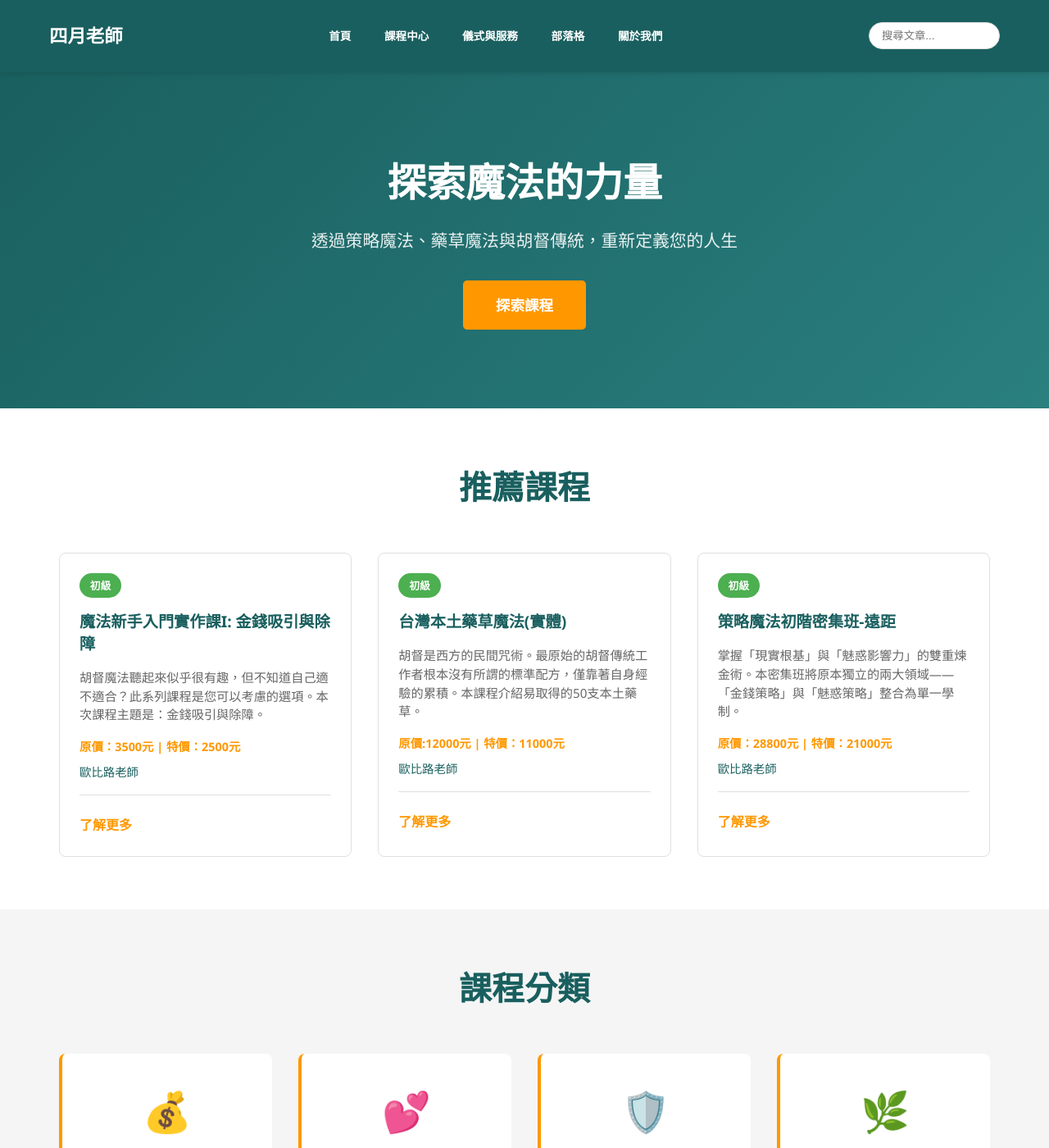
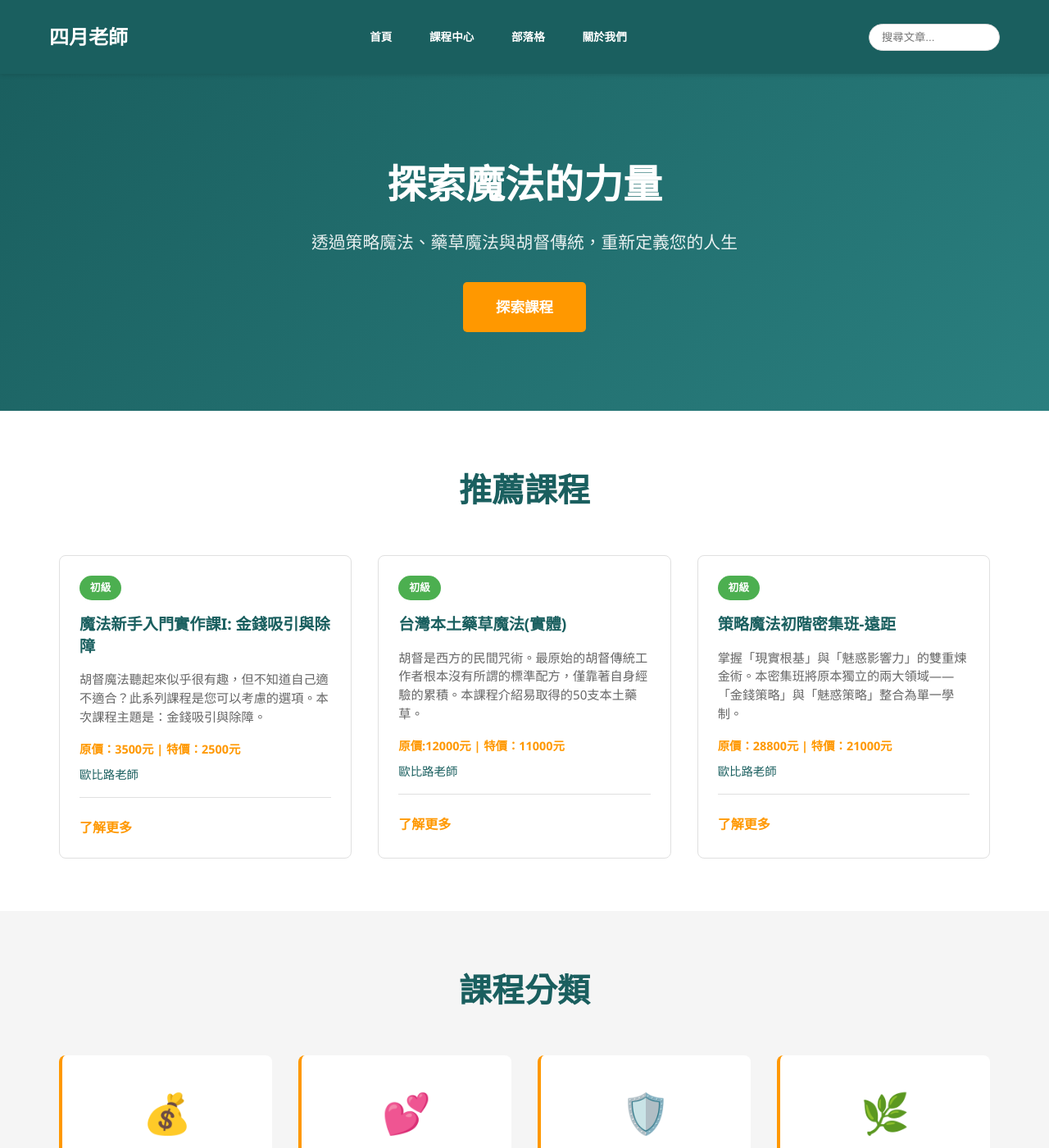
Before and after one commit to light4uliuphone-lang/hoodoo, a Jekyll site: the page built from index.html, in a window 1280 px wide and 1400 px high. Shown: the whole window at 82% size. Built offline with Jekyll 4.4.1, drawn with Linux system fonts in a browser that asks for light colours; comment, search, counter and statistics services are not loaded.

Commit message:
Update default.html

```diff
--- a/_layouts/default.html
+++ b/_layouts/default.html
@@ -5,13 +5,13 @@
     <meta name="viewport" content="width=device-width, initial-scale=1.0">
     <title>{{ page.title | default: site.title }}</title>
     <link rel="stylesheet" href="{{ '/css/style.css' | relative_url }}">
-
     <style>
-        /* 搜尋引擎專用樣式 */
+        /* 1. 導覽列佈局 */
         .nav-container { display: flex; justify-content: space-between; align-items: center; max-width: 1200px; margin: 0 auto; padding: 10px 20px; }
-        .nav-menu { display: flex; list-style: none; margin: 0; padding: 0; gap: 15px; }
+        .nav-menu { display: flex; list-style: none; gap: 20px; margin: 0; padding: 0; }
         .nav-menu a { text-decoration: none; color: #fff; font-weight: bold; }
 
+        /* 2. 搜尋框容器 */
         .search-wrapper { position: relative; }
         #search-input {
             padding: 8px 15px; border-radius: 20px; border: 1px solid #ddd;
@@ -19,31 +19,31 @@
         }
         #search-input:focus { width: 220px; border-color: #ff9800; }
 
-        /* 搜尋結果彈出視窗 */
+        /* 3. 搜尋結果彈出視窗 - 這是關鍵 */
         #results-container {
-            position: absolute; top: 45px; right: 0; width: 300px;
-            background: white; border-radius: 8px; box-shadow: 0 5px 20px rgba(0,0,0,0.2);
-            list-style: none; padding: 0; margin: 0; z-index: 9999;
-            max-height: 400px; overflow-y: auto; display: none; /* 預設隱藏 */
+            position: absolute; top: 45px; right: 0; width: 320px;
+            background: white; border-radius: 8px; box-shadow: 0 5px 25px rgba(0,0,0,0.3);
+            list-style: none; padding: 0; margin: 0; z-index: 99999;
+            max-height: 400px; overflow-y: auto;
+            display: none; /* 平時隱藏 */
         }
         #results-container li { border-bottom: 1px solid #eee; }
         #results-container li a {
-            display: block; padding: 12px 15px; color: #333;
-            text-decoration: none; font-size: 0.95rem; line-height: 1.4;
+            display: block; padding: 15px; color: #333;
+            text-decoration: none; font-size: 0.95rem; line-height: 1.5;
         }
-        #results-container li a:hover { background: #f4f8f8; color: #1a5f5f; }
+        #results-container li a:hover { background: #f0f7f7; color: #1a5f5f; }
     </style>
 </head>
 <body>
 
 <nav class="navbar" style="background: #1a5f5f; color: white;">
     <div class="nav-container">
-        <div class="logo" style="font-size: 1.4rem;">四月老師</div>
+        <div class="logo" style="font-size: 1.5rem; font-weight: bold;">四月老師</div>
 
         <ul class="nav-menu">
             <li><a href="{{ '/' | relative_url }}">首頁</a></li>
             <li><a href="{{ '/course/' | relative_url }}">課程中心</a></li>
-            <li><a href="{{ '/rituals/' | relative_url }}">儀式與服務</a></li>
             <li><a href="{{ '/blog/index.html' | relative_url }}">部落格</a></li>
             <li><a href="{{ '/about/' | relative_url }}">關於我們</a></li>
         </ul>
@@ -57,35 +57,46 @@
 
 <main>{{ content }}</main>
 
-<footer class="footer" style="text-align: center; padding: 40px 0; background: #f9f9f9; margin-top: 50px; border-top: 1px solid #eee;">
+<footer style="text-align: center; padding: 40px 0; border-top: 1px solid #eee; margin-top: 50px;">
     <p>&copy; 2026 四月老師 - 魔法課程中心</p>
 </footer>
 
 <script src="https://unpkg.com/simple-jekyll-search@latest/dest/simple-jekyll-search.min.js"></script>
 
 <script>
-    // 1. 初始化搜尋功能
+    // 2. 初始化搜尋
     var sjs = SimpleJekyllSearch({
         searchInput: document.getElementById('search-input'),
         resultsContainer: document.getElementById('results-container'),
-        json: '{{ "/search.json" | relative_url }}',
+        json: '/search.json', // 這裡直接用根目錄路徑，最穩
         searchResultTemplate: '<li><a href="{url}">{title}</a></li>',
-        noResultsText: '<li style="padding:15px;">找不到相關結果</li>'
+        noResultsText: '<li style="padding:15px; color:#999;">找不到相關文章</li>'
     });
 
-    // 2. 控制結果視窗顯示/隱藏
+    // 3. 讓結果框動起來
     var inputField = document.getElementById('search-input');
     var resultsList = document.getElementById('results-container');
 
     inputField.addEventListener('input', function() {
         if (this.value.length > 0) {
-            resultsList.style.display = 'block';
+            resultsList.style.display = 'block'; // 有字就顯示
         } else {
-            resultsList.style.display = 'none';
+            resultsList.style.display = 'none'; // 沒字就消失
         }
     });
 
-    // 3. 點擊空白處關閉搜尋結果
+    // 4. 按 Enter 鍵跳轉到第一個搜尋結果
+    inputField.addEventListener('keypress', function (e) {
+        if (e.key === 'Enter') {
+            e.preventDefault();
+            var firstLink = resultsList.querySelector('a');
+            if (firstLink) {
+                window.location.href = firstLink.href;
+            }
+        }
+    });
+
+    // 5. 點擊旁邊自動關閉結果框
     document.addEventListener('click', function(e) {
         if (e.target !== inputField) {
             resultsList.style.display = 'none';
```
